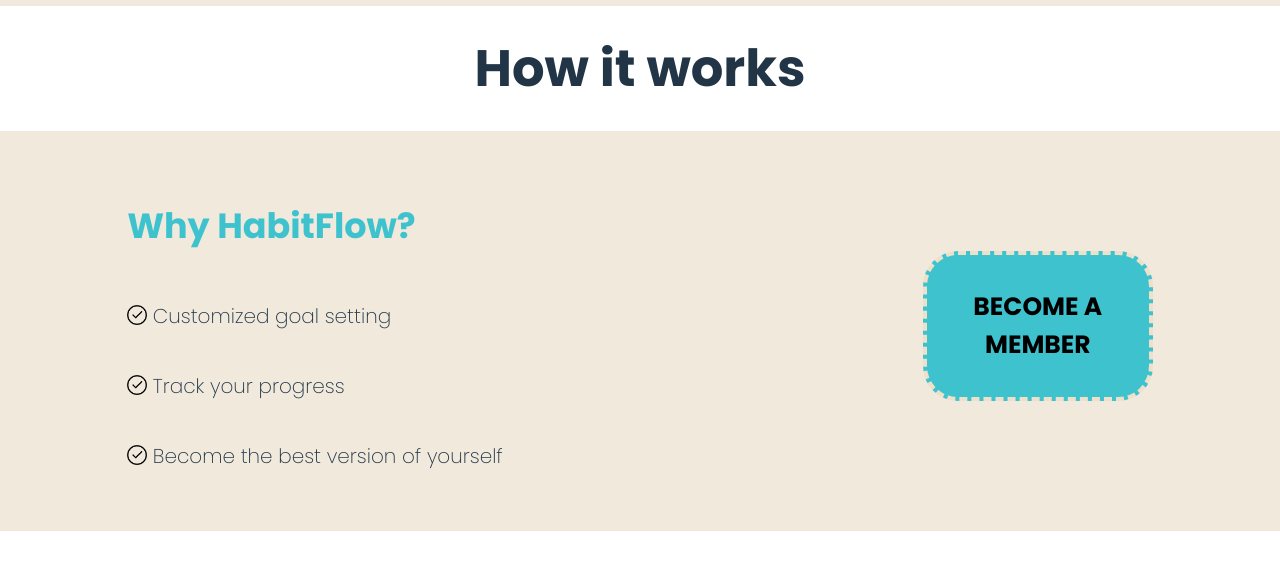
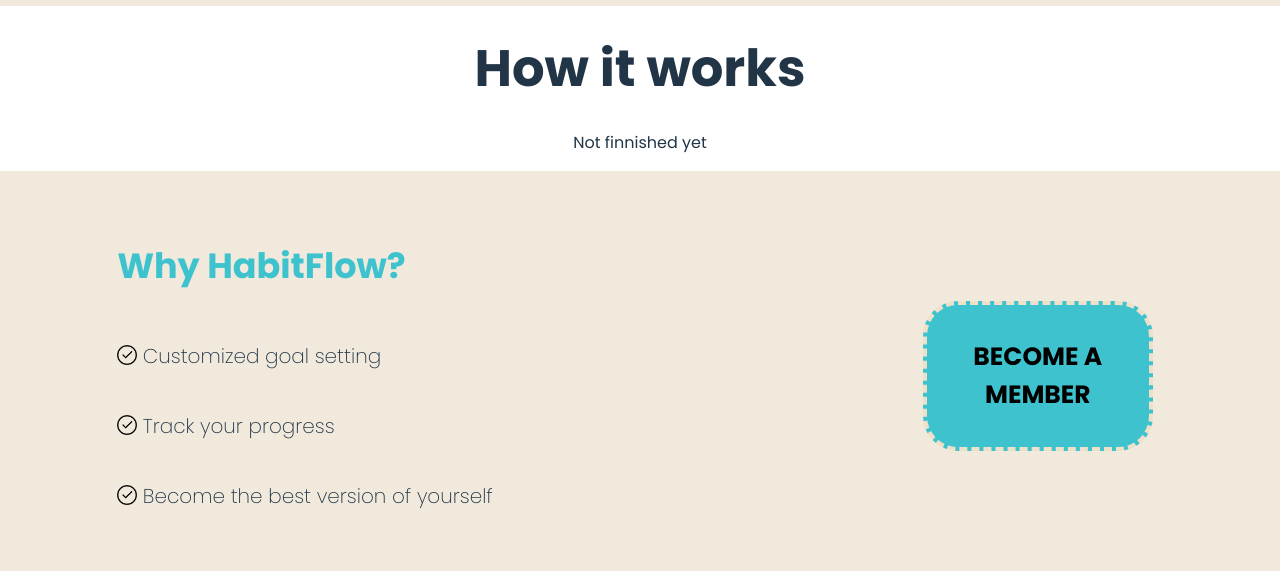
Before and after one commit to Technigo/final-boiler-plate-monorepo, a React (Vite) app in the folder frontend/: page / in a window 1280 px wide. Shown: the part 880-1461 px from the top of the page. Built offline with nearby package versions, Linux system fonts and the light colour scheme.

Commit message:
minor styling and link

```diff
--- a/frontend/src/components/HowItWorks.jsx
+++ b/frontend/src/components/HowItWorks.jsx
@@ -6,6 +6,7 @@ const HowItWorks = () => {
     return (
         <div>
             <h1>How it works</h1>
+            <p>Not finnished yet</p>
         </div>
 
     );
--- a/frontend/src/components/WhyHabit.jsx
+++ b/frontend/src/components/WhyHabit.jsx
@@ -1,4 +1,5 @@
 import React from "react";
+import { Link } from 'react-router-dom';
 import "./css/whyhabit.css";
 
 const WhyHabit = () => {
@@ -11,7 +12,7 @@ const WhyHabit = () => {
                 <h3><img src="/check.png" alt="✓" /> Track your progress</h3>
                 <h3><img src="/check.png" alt="✓" /> Become the best version of yourself</h3>
             </div>
-            <button className="become-member">Become a member</button>
+            <Link to="/register"><button className="become-member">Become a member</button></Link>
         </div>
 
     );
```
